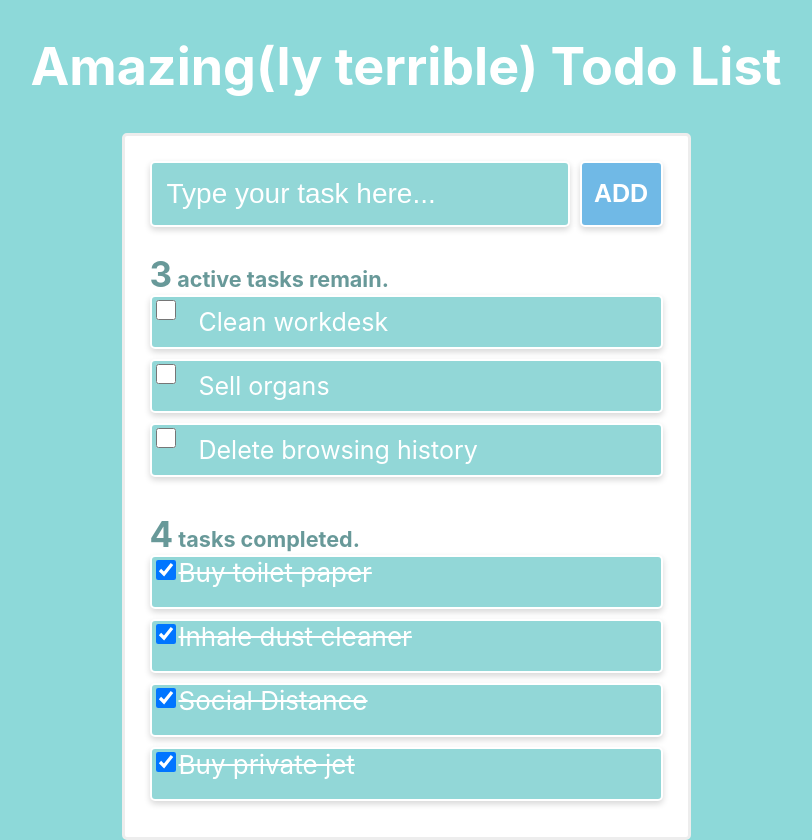
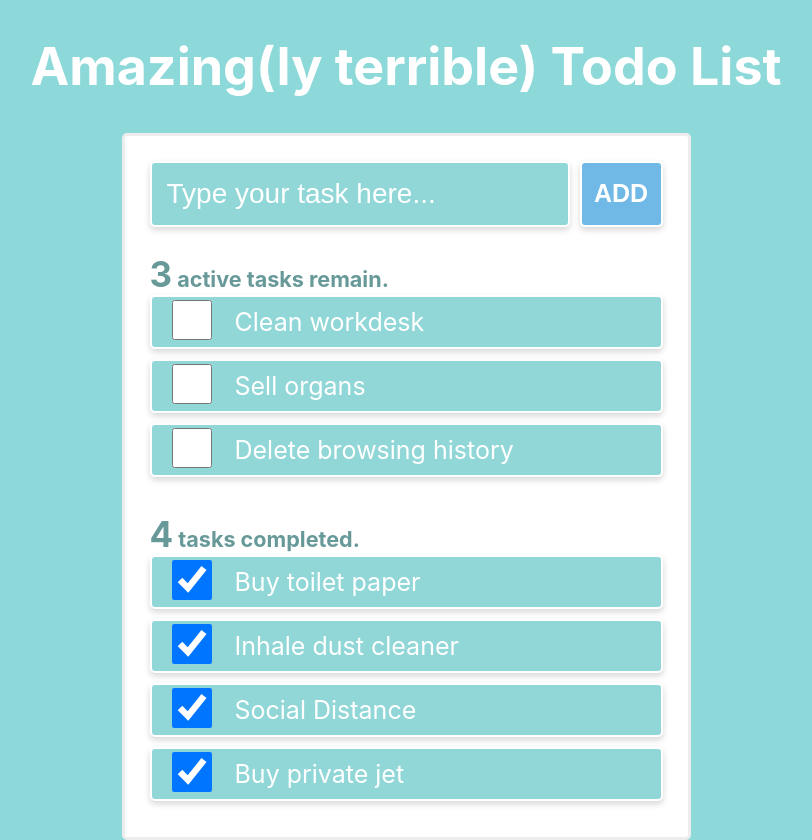
Before and after one commit to Aleksasgrodis/React-ToDo, a React (Create React App) app: page / in a window 1280 px wide. Shown: the whole page, without its empty margins (234-1046 px from the left). Built offline with nearby package versions, Linux system fonts and the light colour scheme.

Commit message:
added if statements for accurate grammar, created clickable todo labels

```diff
--- a/src/App.js
+++ b/src/App.js
@@ -58,11 +58,18 @@ function App() {
 
   const ActiveCounter = () => {
     const completedAmount = todoList.filter(todo => todo.completed === false).length;
+    if(completedAmount === 1) {
+      return (<h5> <span>{completedAmount}</span> active task remains.</h5>)
+    }
     return ( <h5> <span>{completedAmount}</span> active tasks remain.</h5>)
   };
 
   const CompletedCounter = () => {
     const completedAmount = todoList.filter(todo => todo.completed === true).length;
+    if(completedAmount === 1) {
+      return (<h5> <span>{completedAmount}</span> task completed.</h5>)
+    }
+
     return ( <h5> <span>{completedAmount}</span> tasks completed.</h5> )
   };
 
@@ -88,22 +95,22 @@ function App() {
                   .filter(todo => todo.completed === false)
                   .map(todo => (
                     <li key={todo.id}>
-                      <label>{todo.text}</label>
+
                       <input
                         type="checkbox"
                         key={todo.id}
                         name={todo.id}
                         checked={todo.completed}
                         onChange={checkboxChange}
+                        id={"box" + todo.id}
                       />
-                      <span></span>
-
+                        <label htmlFor={"box" + todo.id}>{todo.text}</label>
                     </li>
                   ))}
               </ul>
             </div>
             <div className="todo-list">
-              <ul className="finished">
+              <ul className="active">
 
                   <CompletedCounter />
 
@@ -114,8 +121,9 @@ function App() {
                       name={todo.id}
                       checked={todo.completed}
                       onChange={taskUncompleted}
+                      id={"box" + todo.id}
                     />
-                    <span>{todo.text}</span>
+                    <label htmlFor={"box" + todo.id}>{todo.text}</label>
                   </li>
                 ))}
               </ul>
--- a/src/index.css
+++ b/src/index.css
@@ -54,9 +54,7 @@ code {
   color: white;
   padding-left: 15px;
 }
-.todo-wrapper form .input-wrapper input::placeholder {
-  color:white;
-}
+
 .todo-wrapper form .input-wrapper button {
   /* width: 110px; */
   /* margin: 25px 10px 25px 25px; */
@@ -116,9 +114,9 @@ code {
 .todo-wrapper form .todo-list ul li input[type=checkbox]{
   border: 2px solid #fff;
   float: left;
-  width: 20px;
-  height: 20px;
-  background-color: ;
+  width: 40px;
+  height: 40px;
+  margin-left:20px;
 }
 
 
@@ -129,3 +127,38 @@ ul.finished li {
 ul h4 {
   text-align: left;
 }
+
+.todo-wrapper form .input-wrapper input::placeholder {
+  /* color:white; */
+  animation: pulse 5s infinite ;
+  -webkit-animation: pulse 5s infinite;
+}
+
+.todo-wrapper form .input-wrapper input::-webkit-input-placeholder {
+  color:white;
+  animation: pulse 5s infinite ;
+  -webkit-animation: pulse 5s infinite;
+}
+
+
+/* animation on placeholder currently doesn't work, will fix later */
+
+@keyframes pulse {
+  from {
+    color: red;
+  }
+  to {
+    color:blue;
+  }
+
+}
+
+@-webkit-keyframes pulse  /* Safari and Chrome */
+{
+  from {
+    color: red;
+  }
+  to {
+    color:blue;
+  }
+}
```
